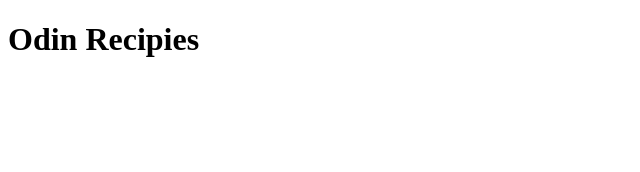
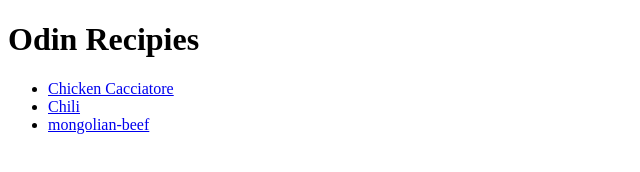
Before and after one commit to mhartle02/odin-recipies, a plain HTML site: page index.html in a window 1280 px wide. Shown: the whole page, without its empty margins (0-640 px from the left). Drawn offline with Linux system fonts and the light colour scheme.

Commit message:
Added links to recipee pages on home page

```diff
--- a/index.html
+++ b/index.html
@@ -7,5 +7,11 @@
 </head>
 <body>
     <h1>Odin Recipies</h1>
+    <ul>
+        <li><a href="recipies/chicken-cacciatore.html">Chicken Cacciatore</a></li>
+        <li><a href="recipies/chili.html">Chili</a></li>
+        <li><a href="recipies/mongolian-beef.html">mongolian-beef</a></li>
+    </ul>
+
 </body>
 </html>
```
